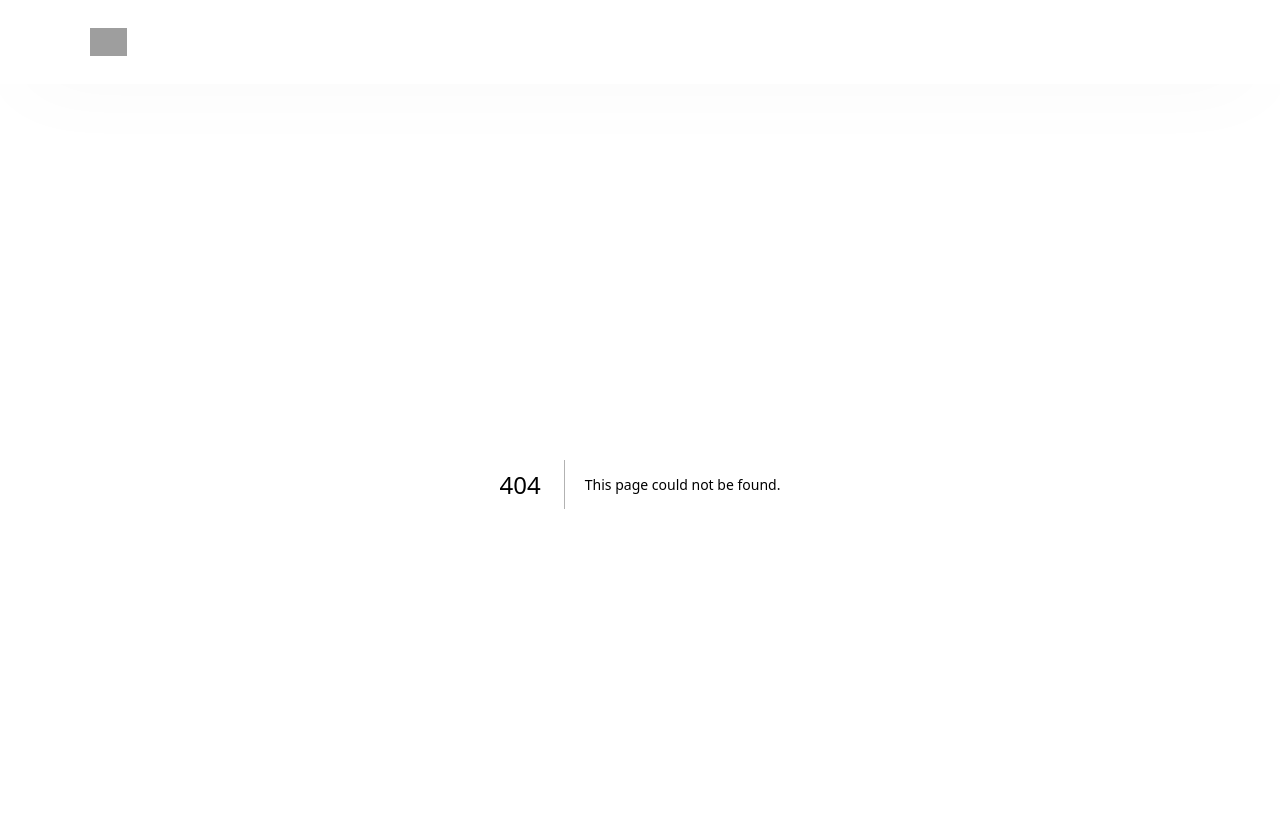
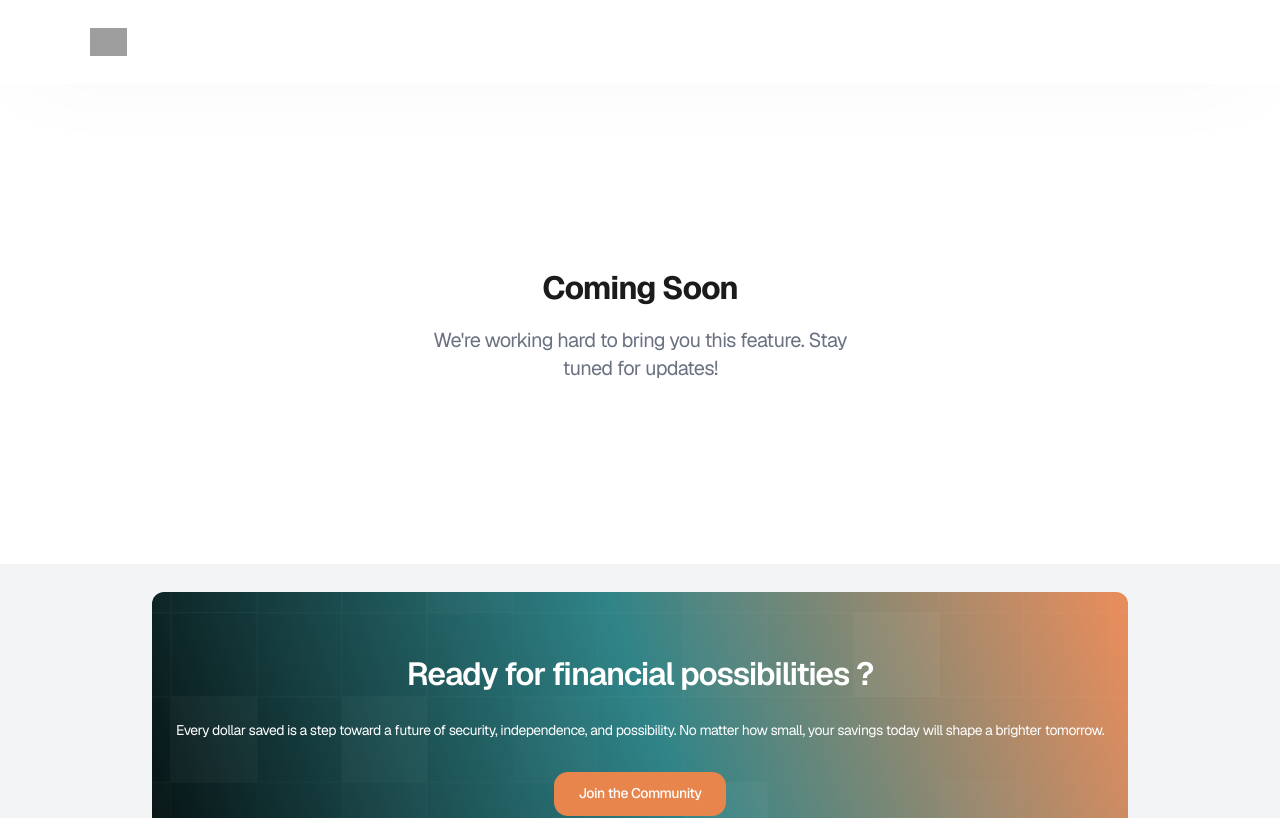
Before and after one commit to Israel-Beni/koajo-frontend, a Next.js app: page /auth/1 in a window 1280 px wide. Before the commit this address had no page. Shown: the top 818 px of the page. Built offline with nearby package versions, Linux system fonts and the light colour scheme; grey boxes are pictures that could not be loaded.

Commit message:
feat: add ComingSoon placeholder for AuthPage and CareerPage components

```diff
--- /dev/null
+++ b/app/auth/[slug]/page.tsx
@@ -0,0 +1,5 @@
+import ComingSoon from "@/component/shared/coming-soon";
+
+export default function AuthPage() {
+  return <ComingSoon />;
+}
--- /dev/null
+++ b/app/career/page.tsx
@@ -0,0 +1,5 @@
+import ComingSoon from "@/component/shared/coming-soon";
+
+export default function CareerPage() {
+  return <ComingSoon />;
+}
```
